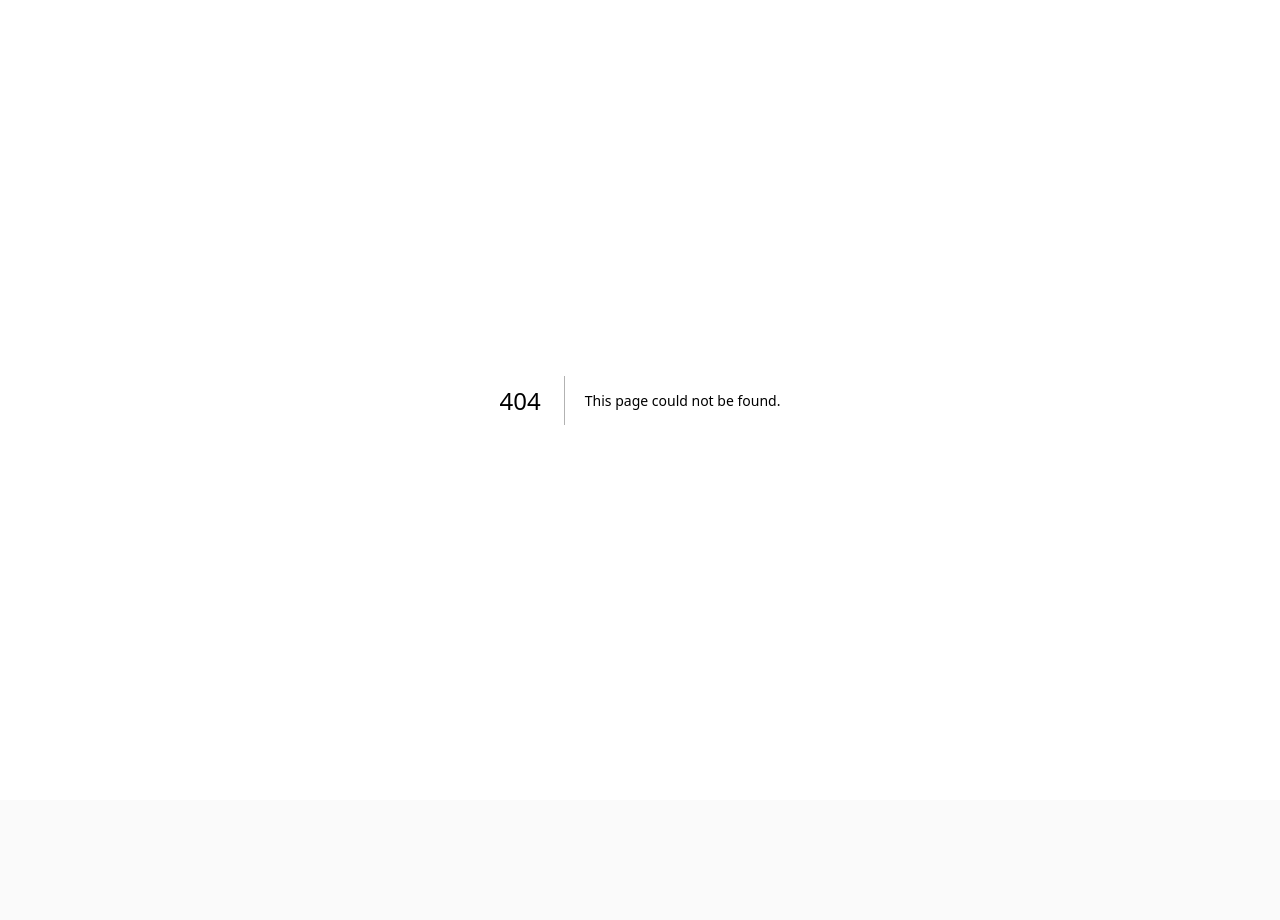
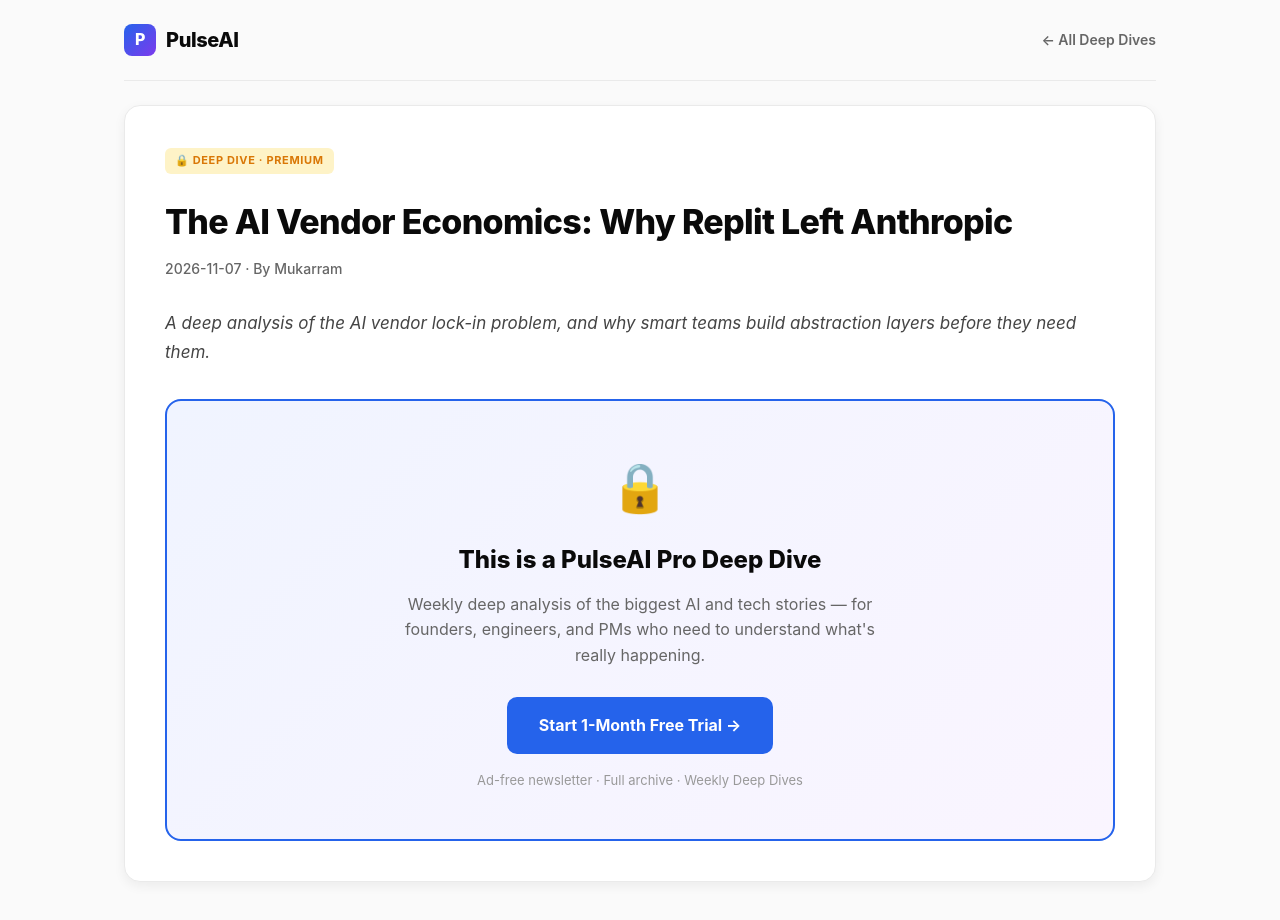
Before and after one commit to Mukarramk/pulse-ai, a Next.js app: page /deep-dives/ai-vendor-economics in a window 1280 px wide. Before the commit this address had no page. Shown: the top 920 px of the page. Before the commit the page ends 800 px from the top, so only its background shows below. Built offline with nearby package versions, Linux system fonts and the light colour scheme.

Commit message:
Add Deep Dive page with premium content check

```diff
--- /dev/null
+++ b/pages/deep-dives/[slug].js
@@ -0,0 +1,135 @@
+import Head from 'next/head'
+import Link from 'next/link'
+import { useState, useEffect } from 'react'
+import fs from 'fs'
+import path from 'path'
+import matter from 'gray-matter'
+import ReactMarkdown from 'react-markdown'
+
+export default function DeepDive({ frontmatter, content }) {
+  const [isPremium, setIsPremium] = useState(false)
+  const [checking, setChecking] = useState(true)
+
+  useEffect(() => {
+    async function checkPremium() {
+      const email = localStorage.getItem('pulse_email')
+      if (!email) {
+        setChecking(false)
+        return
+      }
+      try {
+        const res = await fetch(`/api/check-premium?email=${encodeURIComponent(email)}`)
+        const data = await res.json()
+        setIsPremium(data.isPremium || false)
+      } catch (e) {}
+      setChecking(false)
+    }
+    checkPremium()
+  }, [])
+
+  const showPaywall = !isPremium && !checking
+
+  return (
+    <>
+      <Head>
+        <title>{frontmatter.title} — PulseAI</title>
+        <meta name="description" content={frontmatter.excerpt} />
+      </Head>
+
+      <div className="container">
+        <header className="header">
+          <Link href="/"><a className="logo">
+            <span className="logo-mark">P</span>
+            <span className="logo-text">PulseAI</span>
+          </a></Link>
+          <Link href="/deep-dives"><a className="back-link">← All Deep Dives</a></Link>
+        </header>
+
+        <article className="article-shell">
+          <div className="category-badge" style={{ marginBottom: '16px', background: '#fef3c7', color: '#d97706' }}>🔒 Deep Dive · Premium</div>
+
+          <h1 className="article-title">{frontmatter.title}</h1>
+
+          <p className="meta" style={{ fontSize: '14px', marginBottom: '28px', color: 'var(--muted)' }}>
+            {frontmatter.date} · By {frontmatter.author}
+          </p>
+
+          <div style={{ fontSize: '17px', lineHeight: '1.7', color: '#444', marginBottom: '32px', fontStyle: 'italic' }}>
+            {frontmatter.excerpt}
+          </div>
+
+          {showPaywall ? (
+            <div style={{
+              background: 'linear-gradient(135deg, #f0f4ff, #faf5ff)',
+              border: '2px solid #2563eb',
+              borderRadius: '16px',
+              padding: '48px 32px',
+              textAlign: 'center',
+              marginTop: '32px'
+            }}>
+              <div style={{ fontSize: '48px', marginBottom: '16px' }}>🔒</div>
+              <h2 style={{ fontSize: '24px', fontWeight: 800, margin: '0 0 12px 0', color: '#0a0a0a' }}>
+                This is a PulseAI Pro Deep Dive
+              </h2>
+              <p style={{ fontSize: '16px', lineHeight: 1.6, color: '#666', margin: '0 0 28px 0', maxWidth: '480px', marginLeft: 'auto', marginRight: 'auto' }}>
+                Weekly deep analysis of the biggest AI and tech stories — for founders, engineers, and PMs who need to understand what's really happening.
+              </p>
+              <a
+                href="/#pricing"
+                style={{
+                  display: 'inline-block',
+                  background: '#2563eb',
+                  color: 'white',
+                  padding: '16px 32px',
+                  borderRadius: '10px',
+                  textDecoration: 'none',
+                  fontWeight: 700,
+                  fontSize: '16px'
+                }}
+              >
+                Start 1-Month Free Trial →
+              </a>
+              <p style={{ fontSize: '13px', color: '#999', margin: '16px 0 0 0' }}>
+                Ad-free newsletter · Full archive · Weekly Deep Dives
+              </p>
+            </div>
+          ) : (
+            <div className="article-body">
+              <ReactMarkdown>{content}</ReactMarkdown>
+            </div>
+          )}
+        </article>
+      </div>
+    </>
+  )
+}
+
+export async function getStaticPaths() {
+  const postsDir = path.join(process.cwd(), 'posts', 'deep-dives')
+  if (!fs.existsSync(postsDir)) {
+    return { paths: [], fallback: 'blocking' }
+  }
+  const filenames = fs.readdirSync(postsDir)
+  const paths = filenames.map(filename => ({
+    params: { slug: filename.replace('.md', '') }
+  }))
+  return { paths, fallback: 'blocking' }
+}
+
+export async function getStaticProps({ params }) {
+  const filePath = path.join(process.cwd(), 'posts', 'deep-dives', `${params.slug}.md`)
+
+  if (!fs.existsSync(filePath)) {
+    return { notFound: true }
+  }
+
+  const fileContents = fs.readFileSync(filePath, 'utf8')
+  const { data, content } = matter(fileContents)
+
+  return {
+    props: {
+      frontmatter: data,
+      content
+    }
+  }
+}
```
